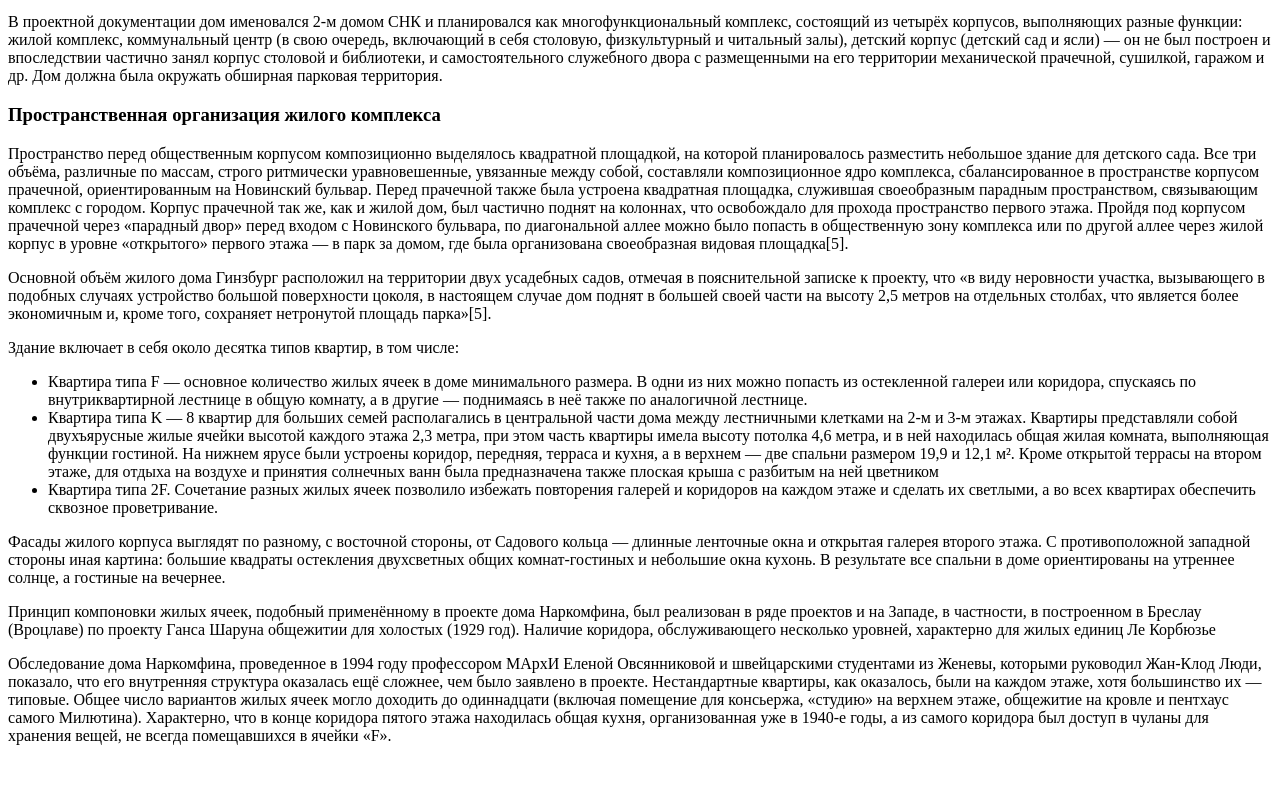
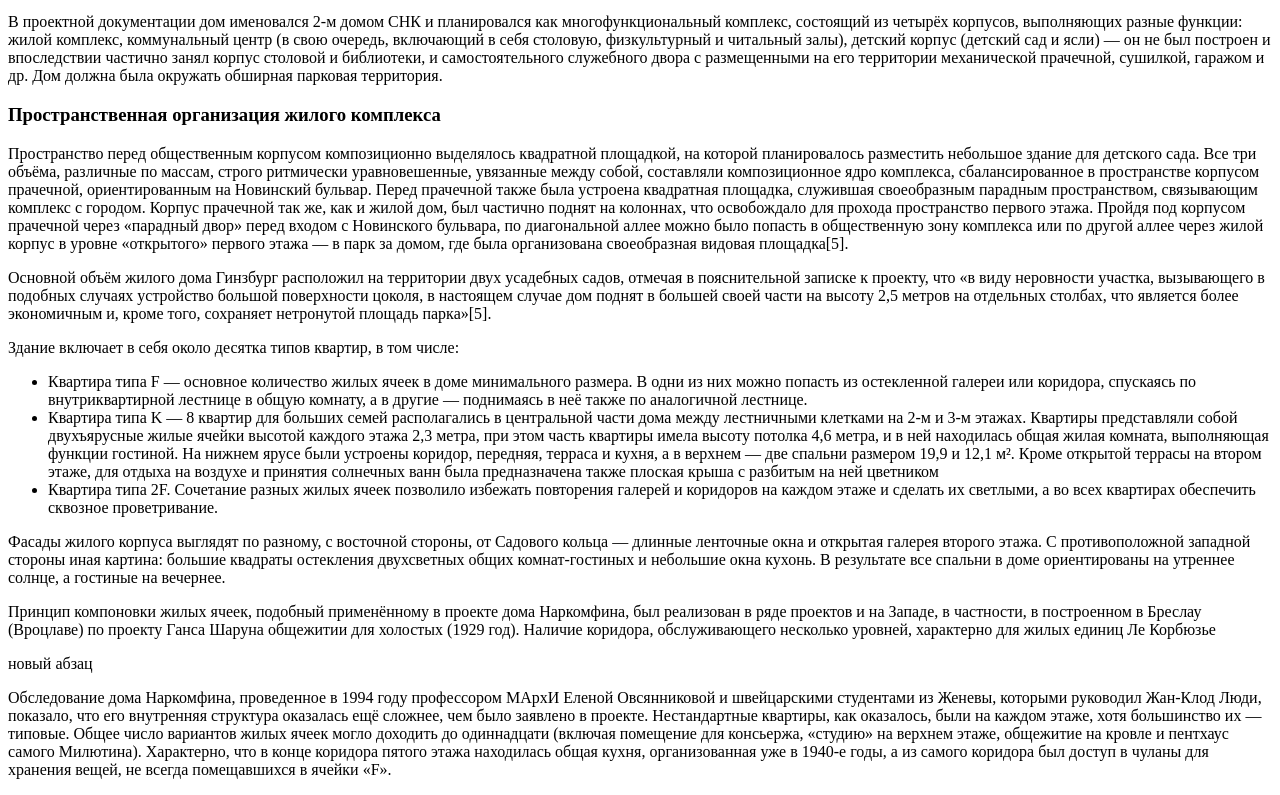
Before and after one commit to daianamalv/-, a plain HTML site: page doc.html in a window 1280 px wide. Shown: the part 707-1502 px from the top of the page. Before the commit the page ends 1468 px from the top, so only its background shows below. Drawn offline with Linux system fonts and the light colour scheme.

Commit message:
обнова

```diff
--- a/doc.html
+++ b/doc.html
@@ -29,6 +29,7 @@
 </ul>
 <p>Фасады жилого корпуса выглядят по разному, с восточной стороны, от Садового кольца — длинные ленточные окна и открытая галерея второго этажа. С противоположной западной стороны иная картина: большие квадраты остекления двухсветных общих комнат-гостиных и небольшие окна кухонь. В результате все спальни в доме ориентированы на утреннее солнце, а гостиные на вечернее.</p>
 <p>Принцип компоновки жилых ячеек, подобный применённому в проекте дома Наркомфина, был реализован в ряде проектов и на Западе, в частности, в построенном в Бреслау (Вроцлаве) по проекту Ганса Шаруна общежитии для холостых (1929 год). Наличие коридора, обслуживающего несколько уровней, характерно для жилых единиц Ле Корбюзье</p>
+<p> новый абзац </p>
 <p>Обследование дома Наркомфина, проведенное в 1994 году профессором МАрхИ Еленой Овсянниковой и швейцарскими студентами из Женевы, которыми руководил Жан-Клод Люди, показало, что его внутренняя структура оказалась ещё сложнее, чем было заявлено в проекте. Нестандартные квартиры, как оказалось, были на каждом этаже, хотя большинство их — типовые. Общее число вариантов жилых ячеек могло доходить до одиннадцати (включая помещение для консьержа, «студию» на верхнем этаже, общежитие на кровле и пентхаус самого Милютина). Характерно, что в конце коридора пятого этажа находилась общая кухня, организованная уже в 1940-е годы, а из самого коридора был доступ в чуланы для хранения вещей, не всегда помещавшихся в ячейки «F».</p>
 
 </body>
```
